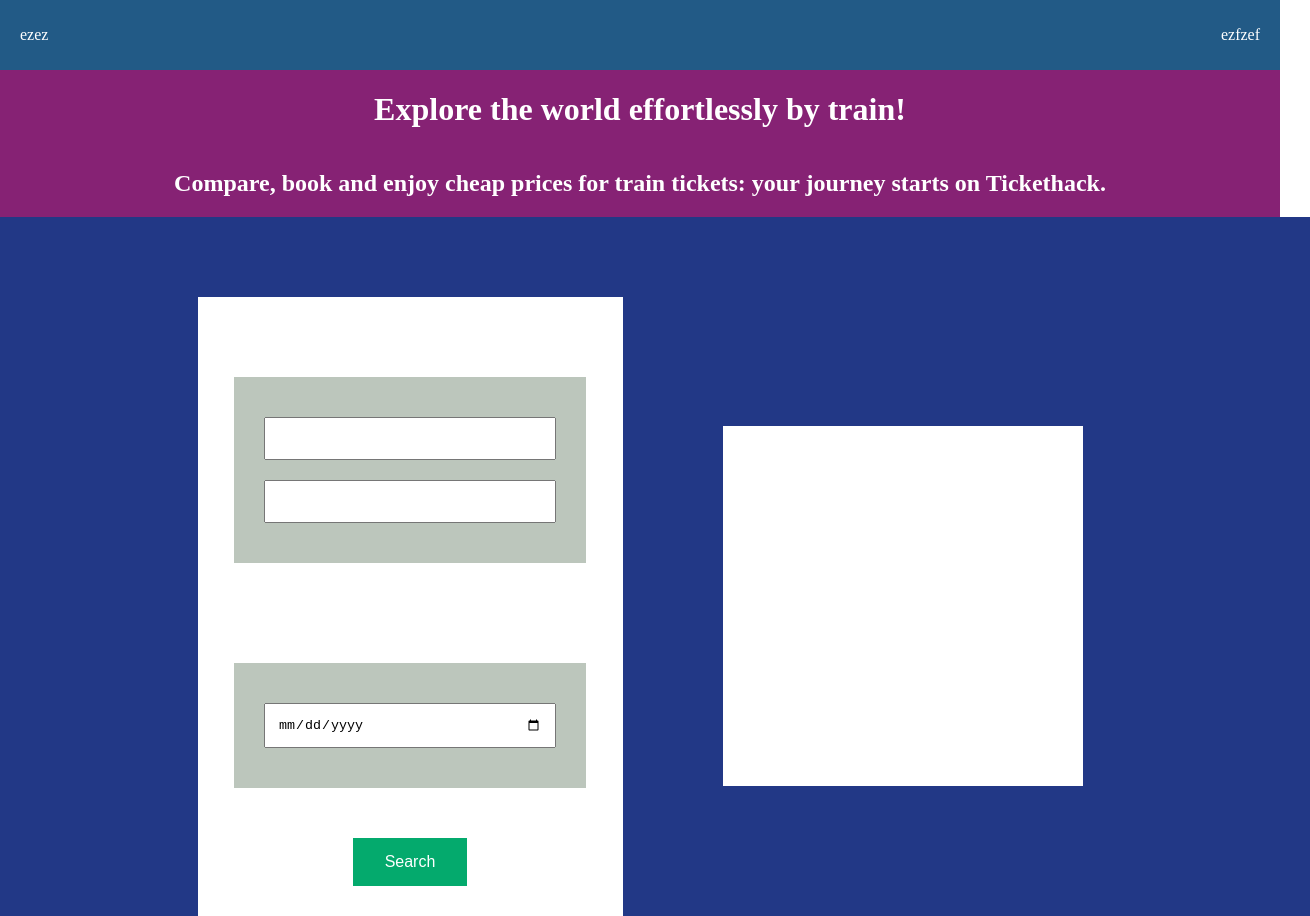
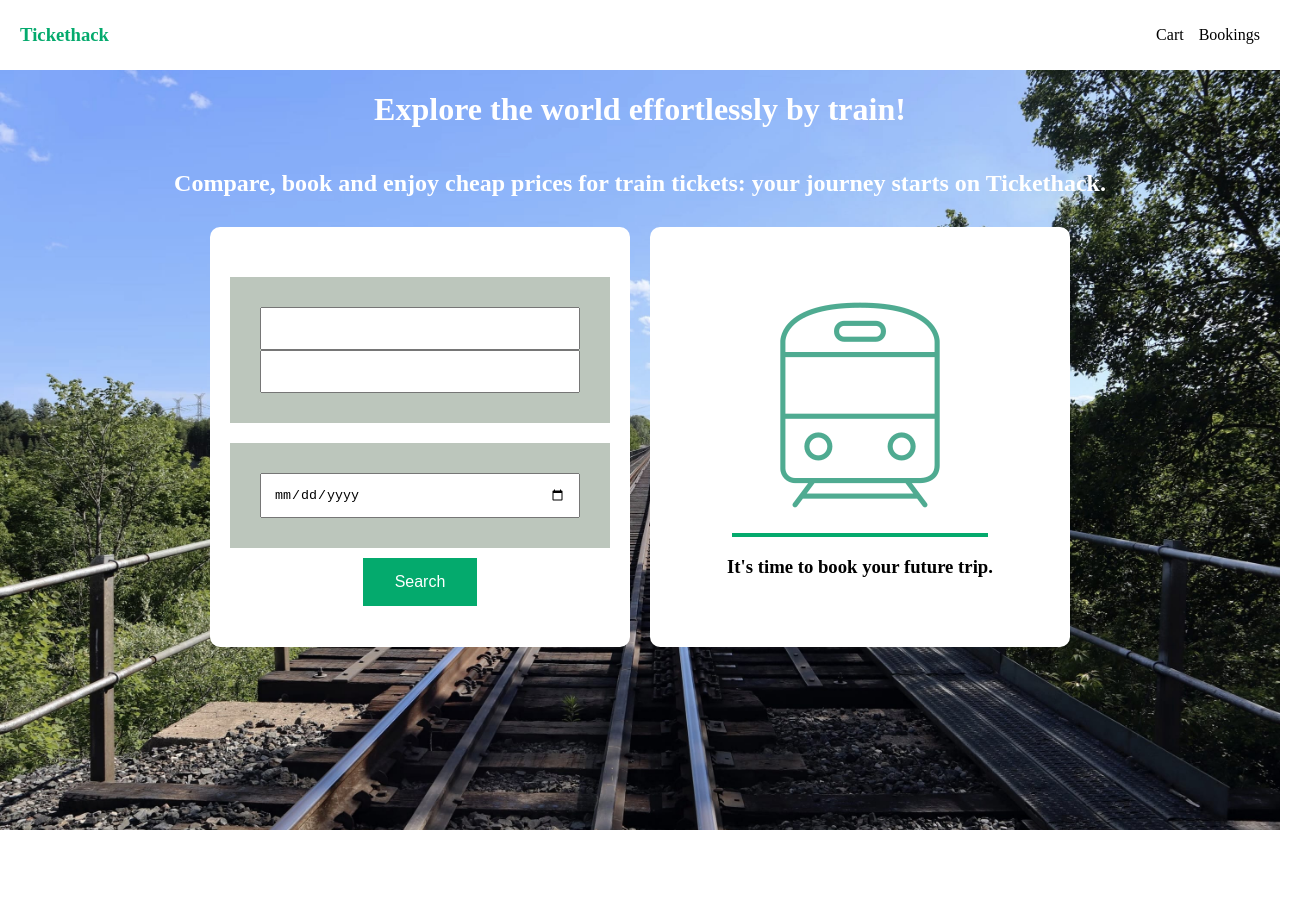
Before and after one commit to aurelienL1/tickethack-frontend, a website: page index.html in a window 1280 px wide. Shown: the whole page, 1310 px wide, since content can reach past the window. After the commit the page ends 830 px from the top, so only its background shows below. Drawn offline with Linux system fonts and the light colour scheme.

Commit message:
html & css

```diff
--- a/index.html
+++ b/index.html
@@ -6,31 +6,46 @@
 
   <body>
     <div id="navbar">
-      <div id="logo-container">ezez</div>
-      <div id="pages-container">ezfzef</div>
+      <div id="logo-container">
+        <h3>Tickethack</h3>
+      </div>
+      <div id="pages-container">
+        <p>Cart</p>
+        <p>Bookings</p>
+      </div>
     </div>
 
     <div id="main">
       <div id="header">
         <h1>Explore the world effortlessly by train!</h1>
-        <h2>Compare, book and enjoy cheap prices for train tickets: your journey starts on Tickethack.</h2>
+        <h2>
+          Compare, book and enjoy cheap prices for train tickets: your journey
+          starts on Tickethack.
+        </h2>
       </div>
 
       <div id="block-cards">
         <div class="home-cards">
           <div id="form">
-            <input type="text" name="Departure">
-            <input type="text" name="Arrival">
+            <input type="text" name="Departure" />
+            <input type="text" name="Arrival" />
           </div>
           <div id="date">
-            <input type="date" name="date">
+            <input type="date" name="date" />
           </div>
-          <button class="button"type="button">Search</button>
+          <button class="button" type="button">Search</button>
         </div>
-        <div class="home-cards">RESULTS</div>
+
+        <div class="home-cards">
+          <div id="results">
+          <div id="img-home">
+            <img src="./images/train.png" />
+          </div>
+            <h3>It's time to book your future trip.</h3>
+          </div>
+        </div>
       </div>
     </div>
-
 
     <script src="script.js"></script>
   </body>
--- a/style.css
+++ b/style.css
@@ -10,18 +10,31 @@
   justify-content: space-between;
   align-items: center;
   color: white;
-  background-color: #225a86;
+  background-color: #ffffff;
   padding: 20px;
 }
 
+#logo-container > h3{
+  color: #04AA6D;
+  font-weight: 800;
+}
+#pages-container > p{
+  color: #000000;
+}
+#pages-container {
+  display: flex;
+  gap: 15px;
+}
+
 #main {
+  background-image: url(./images/background.jpg);
+  background-size: cover;
+  height: 95%;
   display: flex;
-  background-image: ;
   flex-direction: column;
-  justify-content: center;
+  justify-content: flex-start;
   align-items: center;
   color: white;
-  background-color: #000000;
 }
 
 #header{
@@ -31,7 +44,6 @@
   justify-content: center;
   align-items: center;
   color: white;
-  background-color: #862274;
 }
 
 #block-cards{
@@ -40,21 +52,20 @@
   justify-content: center;
   align-items: center;
   color: white;
-  background-color: #223886;
-  padding: 30px;
 }
 
 .home-cards{
-  min-height: 300px;
-  min-width: 300px;
   display: flex;
+  width: 400px;
+  height: 400px;
   flex-direction: column;
   justify-content: center;
   align-items: center;
   color: white;
   background-color: #ffffff;
-  padding: 30px;
-  margin: 50px;
+  padding: 10px;
+  margin: 10px;
+  border-radius: 10px;
 }
 
 #form{
@@ -66,7 +77,7 @@
   color: white;
   background-color: #bcc6bc;
   padding: 30px;
-  margin: 50px;
+  margin: 10px;
 }
 #date{
   display: flex;
@@ -77,19 +88,28 @@
   color: white;
   background-color: #bcc6bc;
   padding: 30px;
-  margin: 50px;
+  margin: 10px;
+}
+
+#results{
+  display: flex;
+  flex-direction: column;
+  justify-content: center;
+  align-items: center;
+  color: white;
+  padding: 30px;
+  margin: 10px;
+
 }
 
 input[type=text] {
   width: 100%;
   padding: 12px;
-  margin: 10px 0;
   box-sizing: border-box;
 }
 input[type=date] {
   width: 100%;
   padding: 12px;
-  margin: 10px 0;
   box-sizing: border-box;
 }
 .button {
@@ -102,3 +122,14 @@
   display: inline-block;
   font-size: 16px;
 }
+
+#img-home{
+display: flex;
+justify-content: center;
+align-items: center;
+border-bottom:4px solid #04AA6D;
+}
+
+h3{
+color: #000000;
+}
```
